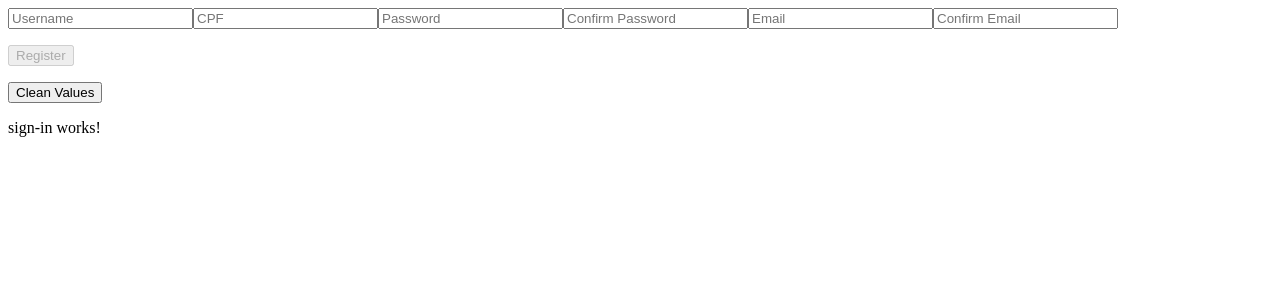
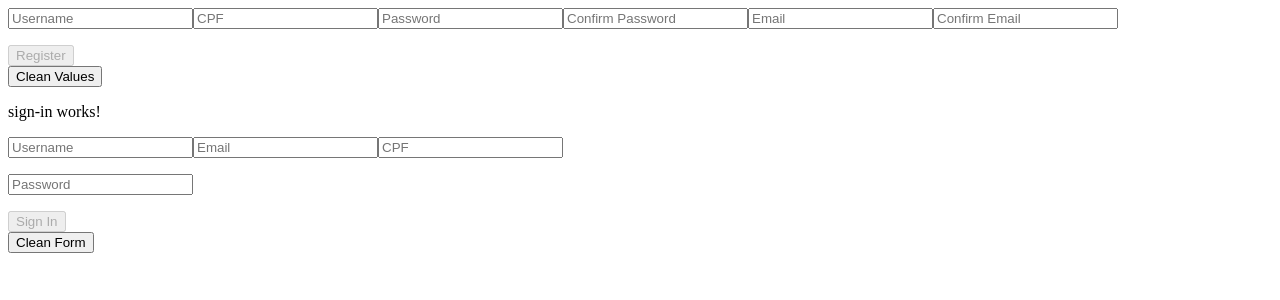
Before and after one commit to fmarques899/authJWTng4, an Angular app: page / in a window 1280 px wide. Shown: the top 300 px of the page. Built offline with nearby package versions, Linux system fonts and the light colour scheme.

Commit message:
Add layout and simple validations in SignInComponent

```diff
--- a/src/app/sign-in/sign-in.component.html
+++ b/src/app/sign-in/sign-in.component.html
@@ -1,3 +1,21 @@
 <p>
   sign-in works!
 </p>
+
+<div>
+  <form (ngSubmit)="signIn(signInForm.value)" [formGroup]="signInForm">
+    <input formControlName="username" name="username" placeholder="Username">
+    <input formControlName="email" name="email" placeholder="Email">
+    <input formControlName="cpf" name="cpf" placeholder="CPF">
+
+    <p>
+      <input formControlName="password" name="password" placeholder="Password">
+    </p>
+
+    <button type="submit" [disabled]="!signInForm.valid">Sign In</button>
+
+  </form>
+
+  <button (click)="resetFields()">Clean Form</button>
+
+</div>
--- a/src/app/sign-in/sign-in.component.ts
+++ b/src/app/sign-in/sign-in.component.ts
@@ -1,4 +1,5 @@
 import { Component, OnInit } from '@angular/core';
+import { FormBuilder, FormGroup, Validators }  from '@angular/forms'
 
 @Component({
   selector: 'app-sign-in',
@@ -7,9 +8,32 @@ import { Component, OnInit } from '@angular/core';
 })
 export class SignInComponent implements OnInit {
 
-  constructor() { }
+  signInForm : FormGroup;
+
+  constructor(
+    private fb : FormBuilder,
+  ) {
+
+    this.signInForm = fb.group({
+      'username':[null,Validators.compose([Validators.required])],
+      'cpf': [null,Validators.compose([Validators.required])],
+      'email': [null,Validators.compose([Validators.required, Validators.email])],
+      'password':[null,Validators.compose([ Validators.required ])],
+    },
+
+  )}
 
   ngOnInit() {
   }
 
+
+  signIn(){
+    console.log("Login");
+
+  }
+
+  resetFields(){
+    this.signInForm.reset();
+  }
+
 }
--- a/src/app/sign-up/sign-up.component.html
+++ b/src/app/sign-up/sign-up.component.html
@@ -7,9 +7,8 @@
     <input formControlName="email" placeholder="Email" name="email">
     <input formControlName="email_confirmation" placeholder="Confirm Email" name="email_confirmation">
     <div class="alert" *ngIf="!signUpForm.controls['username'].valid && signUpForm.controls['username'].touched "></div>
-    <p>
-      <button type="submit" [disabled]="!signUpForm.valid" >Register</button>
-    </p>
+    <p></p>
+    <button type="submit" [disabled]="!signUpForm.valid" >Register</button>
   </form>
   <button (click)="resetFields()" >Clean Values</button>
 
```
